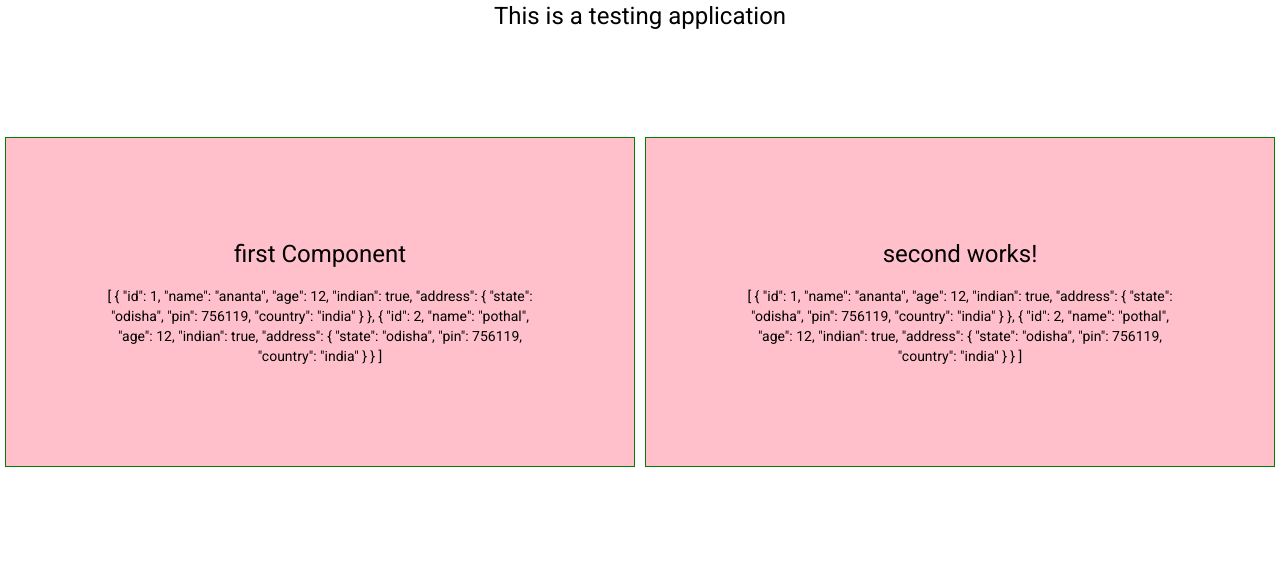
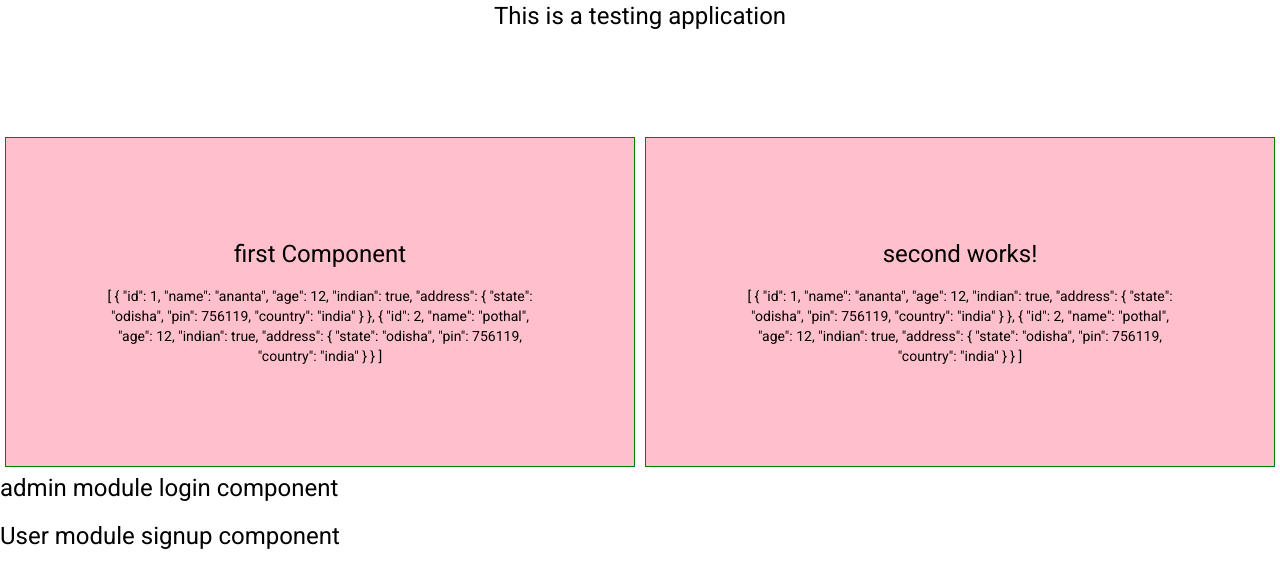
Before and after one commit to AnantaPothal1997/Angular_material, an Angular app: page / in a window 1280 px wide. Shown: the top 588 px of the page. Built offline with nearby package versions, Linux system fonts and the light colour scheme.

Commit message:
practice of module concept

```diff
--- a/src/app/app.component.html
+++ b/src/app/app.component.html
@@ -72,3 +72,5 @@
     <app-second></app-second>
    </div>
 </div>
+
+<app-login></app-login>
--- a/src/app/app.module.ts
+++ b/src/app/app.module.ts
@@ -19,6 +19,7 @@ import { ReactiveFormsComponent } from './reactive-forms/reactive-forms.componen
 import {ReactiveFormsModule} from '@angular/forms';
 import { FirstComponent } from './first/first.component';
 import { SecondComponent } from './second/second.component';
+import { AdminModule } from './modules/admin/admin.module';
 
 
 @NgModule({
@@ -30,7 +31,7 @@ import { SecondComponent } from './second/second.component';
     FullNamePipe,
     ReactiveFormsComponent,
     FirstComponent,
-    SecondComponent,
+    SecondComponent
   ],
   imports: [
     BrowserModule,
@@ -38,7 +39,8 @@ import { SecondComponent } from './second/second.component';
     BrowserAnimationsModule,
     MatSliderModule,
     MatTableModule,
-    ReactiveFormsModule
+    ReactiveFormsModule,
+    AdminModule
   ],
   providers: [],
   bootstrap: [AppComponent]
--- /dev/null
+++ b/src/app/modules/admin/login/login.component.html
@@ -0,0 +1,3 @@
+<h1>admin module login component</h1>
+
+<app-signup></app-signup>
--- /dev/null
+++ b/src/app/modules/admin/login/login.component.ts
@@ -0,0 +1,15 @@
+import { Component, OnInit } from '@angular/core';
+
+@Component({
+  selector: 'app-login',
+  templateUrl: './login.component.html',
+  styleUrls: ['./login.component.css']
+})
+export class LoginComponent implements OnInit {
+
+  constructor() { }
+
+  ngOnInit(): void {
+  }
+
+}
--- /dev/null
+++ b/src/app/modules/user/signup/signup.component.html
@@ -0,0 +1 @@
+<h1>User module signup component</h1>
--- /dev/null
+++ b/src/app/modules/user/signup/signup.component.ts
@@ -0,0 +1,15 @@
+import { Component, OnInit } from '@angular/core';
+
+@Component({
+  selector: 'app-signup',
+  templateUrl: './signup.component.html',
+  styleUrls: ['./signup.component.css']
+})
+export class SignupComponent implements OnInit {
+
+  constructor() { }
+
+  ngOnInit(): void {
+  }
+
+}
```
Also changed, not shown: src/app/modules/admin/admin.module.ts (added, +20 -0 lines), src/app/modules/user/user.module.ts (added, +18 -0 lines), src/app/modules/admin/login/login.component.css (added), src/app/modules/user/signup/signup.component.css (added), 2 other files (tests, documents, lock files or other folders).
